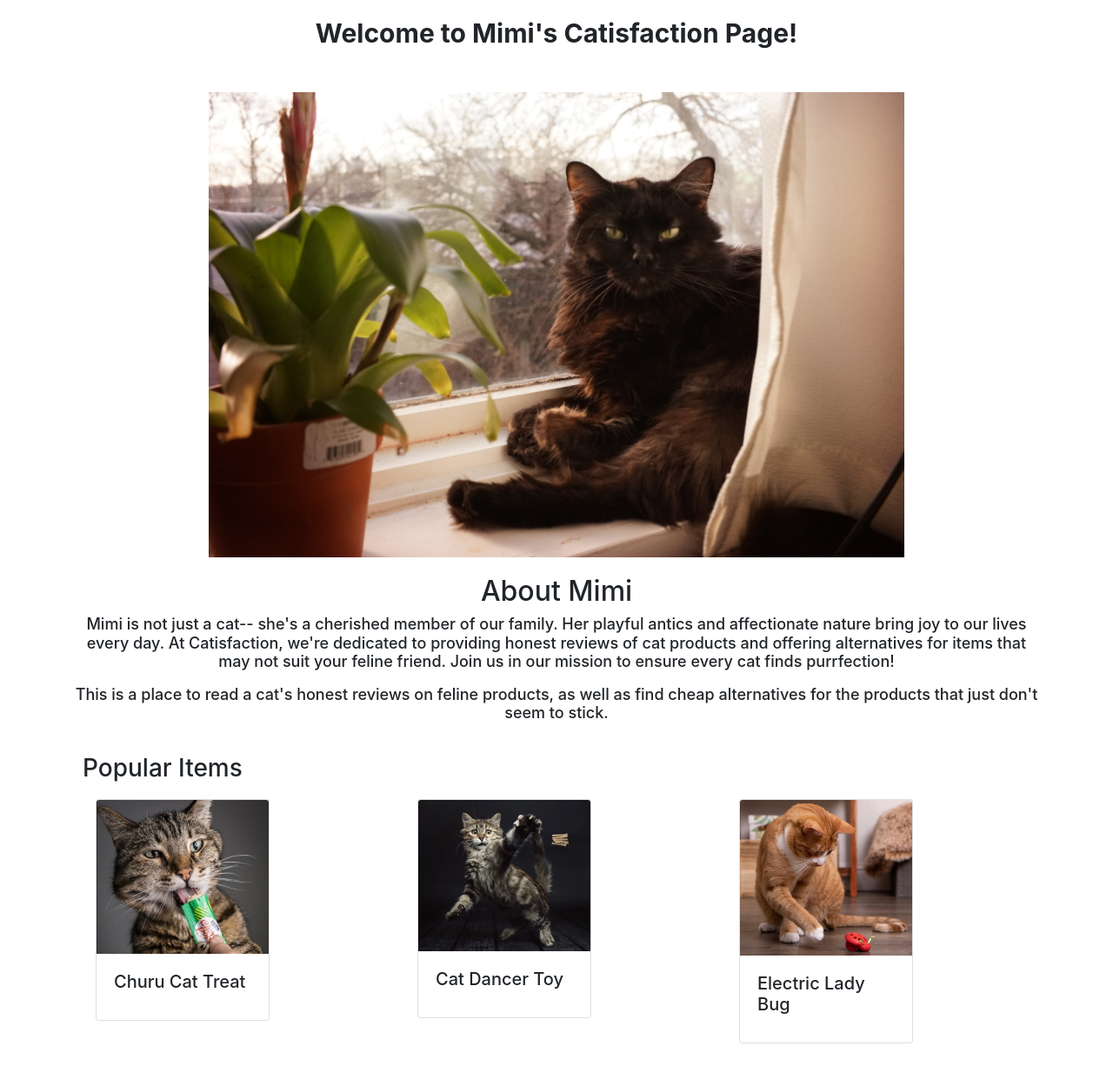
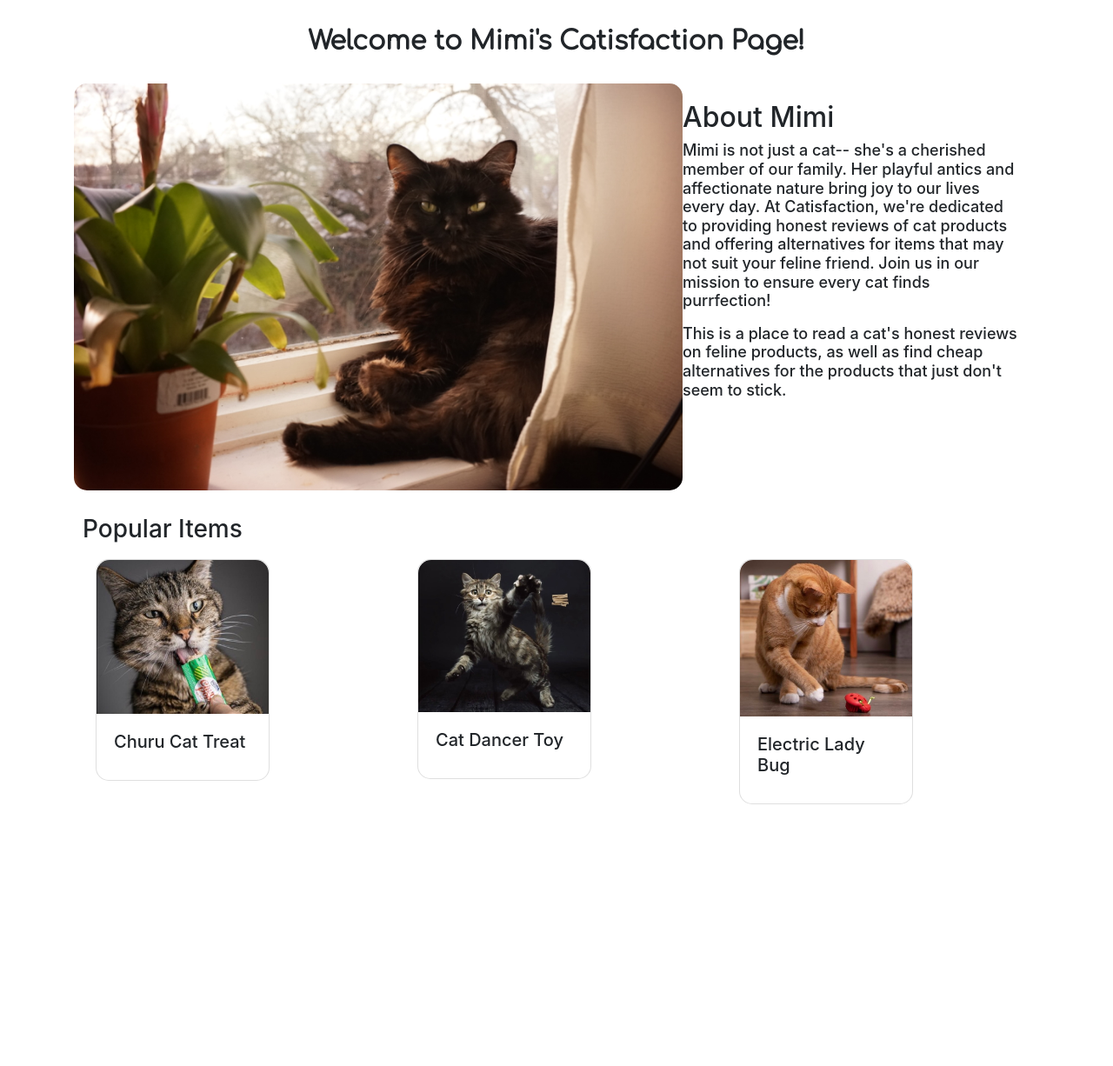
Before and after one commit to k-y-l-e-i-g-h/UI-Midterm, a Flask app: page / in a window 1280 px wide. Shown: the part 71-1297 px from the top of the page at 87% size. After the commit the page ends 996 px from the top, so only its background shows below. Run offline with Flask 3, Linux system fonts and the light colour scheme; some libraries are stand-ins or nearby versions.

Commit message:
home page styling done, need to populate review stars

```diff
--- a/Hw7_kas2330/server.py
+++ b/Hw7_kas2330/server.py
@@ -4,7 +4,7 @@ from flask import Response, request, jsonify
 app = Flask(__name__)
 app.static_folder = 'static'
 
-current_id = 11
+current_id = 12
 
 data = [
     {
--- a/Hw7_kas2330/static/home.js
+++ b/Hw7_kas2330/static/home.js
@@ -3,9 +3,9 @@ $(document).ready(function() {
     console.log("home.js is executing.");
     // Define data for popular items (You can modify this according to your data)
     var popularItems = [
-        {id: 9, title: "Churu Cat Treat", image: "../static/churu_small1.jpeg"},
-        {id: 6, title: "Cat Dancer Toy", image: "../static/cat_dancer_med.jpeg"},
-        {id: 2, title: "Electric Lady Bug", image: "../static/ladybug_med.jpeg"}
+        {id: 11, title: "Churu Cat Treat", image: "../static/churu_small1.jpeg", rating: 5.0},
+        {id: 6, title: "Cat Dancer Toy", image: "../static/cat_dancer_med.jpeg", rating: 4.6},
+        {id: 2, title: "Electric Lady Bug", image: "../static/ladybug_med.jpeg", rating: 4.0}
     ];
 
     // Function to handle click on popular item
@@ -14,15 +14,41 @@ $(document).ready(function() {
         window.location.href = '/view/' + itemId; // Redirect to view page with item ID
     }
 
+    function populateStars() {
+        $('.stars').each(function() {
+          var rating = parseFloat($(this).attr('data-rating')); // Get rating from data attribute
+          var starsHtml = '';
+          for (var i = 0; i < 5; i++) {
+            if (i < rating) {
+              starsHtml += '<span class="fa fa-star checked"></span>';
+            } else {
+              starsHtml += '<span class="fa fa-star"></span>';
+            }
+          }
+          $(this).html(starsHtml); // Populate stars inside the container
+        });
+    }
+
     // Loop through popular items data and append to the DOM
     var popularItemsContainer = $('#popular-items');
     $.each(popularItems, function(index, item) {
         var itemHtml = '<div class="col-md-4 mb-3">';
-        itemHtml += '<div class="card item" style="cursor: pointer;" onclick="handleItemClick(' + item.id + ')">';
-        itemHtml += '<img src="' + item.image + '" class="card-img-top" alt="' + item.title + '">';
+        itemHtml += '<div class="card item" style="cursor: pointer;">';
+        itemHtml += '<img src="' + item.image + '" class="card-img-top" alt="' + item.title + '" data-item-id="' + item.id + '">';
         itemHtml += '<div class="card-body">';
         itemHtml += '<h5 class="card-title">' + item.title + '</h5>';
+        itemHtml += '<div class="stars" style="--rating:' + item.rating + ';"></div>'
         itemHtml += '</div></div></div>';
         popularItemsContainer.append(itemHtml);
+
+        // Call function to populate ratings
+        populateStars();
     });
+
+    // Delegate click event to dynamically created elements
+    popularItemsContainer.on('click', '.card.item', function() {
+        var itemId = $(this).find('img').data('item-id');
+        handleItemClick(itemId);
+    });
+
 });
--- a/Hw7_kas2330/static/main.css
+++ b/Hw7_kas2330/static/main.css
@@ -3,17 +3,30 @@
 .navbar {
     background-color: #a09a179e;
 }
-
 .navbar-brand {
-    font-family: 'Comfortaa', cursive; /* Apply Comfortaa font */
+    font-family: 'Comfortaa', cursive;
     font-size: 30px;
     color: white;
     font-weight: bold;
 }
-
+.navbar-brand:hover {
+    color: #6a4e3b; /* matching search button hover */
+}
+#cat-logo {
+    margin-top: 2px;
+}
 #search-form {
     margin-left: auto; /* Push search bar to the right */
 }
+#add {
+    font-family: 'Comfortaa', cursive;
+    font-size: 15px;
+    color: white;
+}
+.navbar-nav .nav-link:hover {
+    color: #6a4e3b;
+}
+
 /* Search button */
 .btn-outline-success {
     color: white; /* Text color */
@@ -29,32 +42,52 @@
     color: white; /* Change text color on hover */
 }
 #welcome {
+    font-family: 'Comfortaa', cursive;
     text-align: center;
+    font-weight: bolder;
+    font-size: 30px;
+    margin: 30px;
+}
+.conceptual-group {
+    display: flex;
+}
+.mimi-photo {
+    max-width: 700px; /* Adjust the maximum width of the image */
+    margin: 0 auto; /* Center the image horizontally */
+    flex: 1;
+    border-radius: 15px;
+}
+.description {
+    margin-top: 20px; /* Adjust spacing between image and text */
+    font-size: 18px; /* Adjust font size of the description */
+    flex: 1;
+    padding-right: 20px;
+}
+#why {
     font-weight: bold;
-    font-size: 30px;
-    margin: 20px;
-}
-#descr {
-    text-align: center;
-    font-size: 18px;
+    margin-bottom: 8px !important;
 }
 #popular-title {
     padding-left: 10px;
     padding-top: 20px;
 }
-.conceptual-group {
-    text-align: center;
-    margin-top: 50px; /* Adjust margin as needed */
+.card-img-top {
+    border-top-left-radius: 15px;
+    border-top-right-radius: 15px;
 }
-.mimi-photo {
-    max-width: 800px; /* Adjust the maximum width of the image */
-    display: block;
-    margin: 0 auto; /* Center the image horizontally */
+.item {
+    border-radius: 15px;
 }
-.description {
-    margin-top: 20px; /* Adjust spacing between image and text */
-    font-size: 18px; /* Adjust font size of the description */
-    /*line-height: 1.5; /* Adjust line height for better readability */
+.stars::before {
+    /* content: '★★★★★';  */
+    letter-spacing: 1px;
+    /* color: gold;  */
+}
+.checked {
+    color: gold !important;
+}
+.fa-star {
+    color: lightgray; /* Color for empty stars */
 }
 
 /* View Item Page */
```
Also changed, not shown: Hw7_kas2330/static/cat_logo.png (added).
